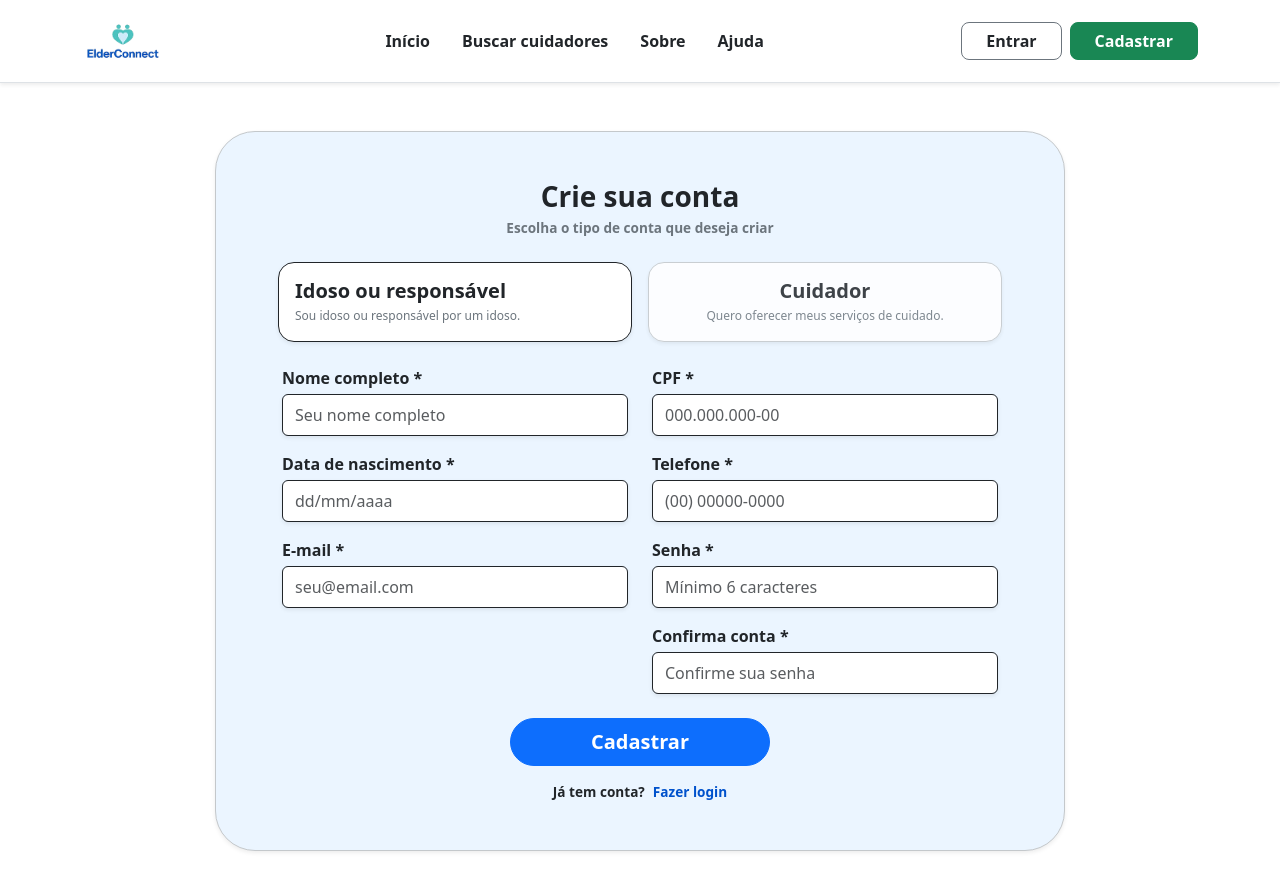
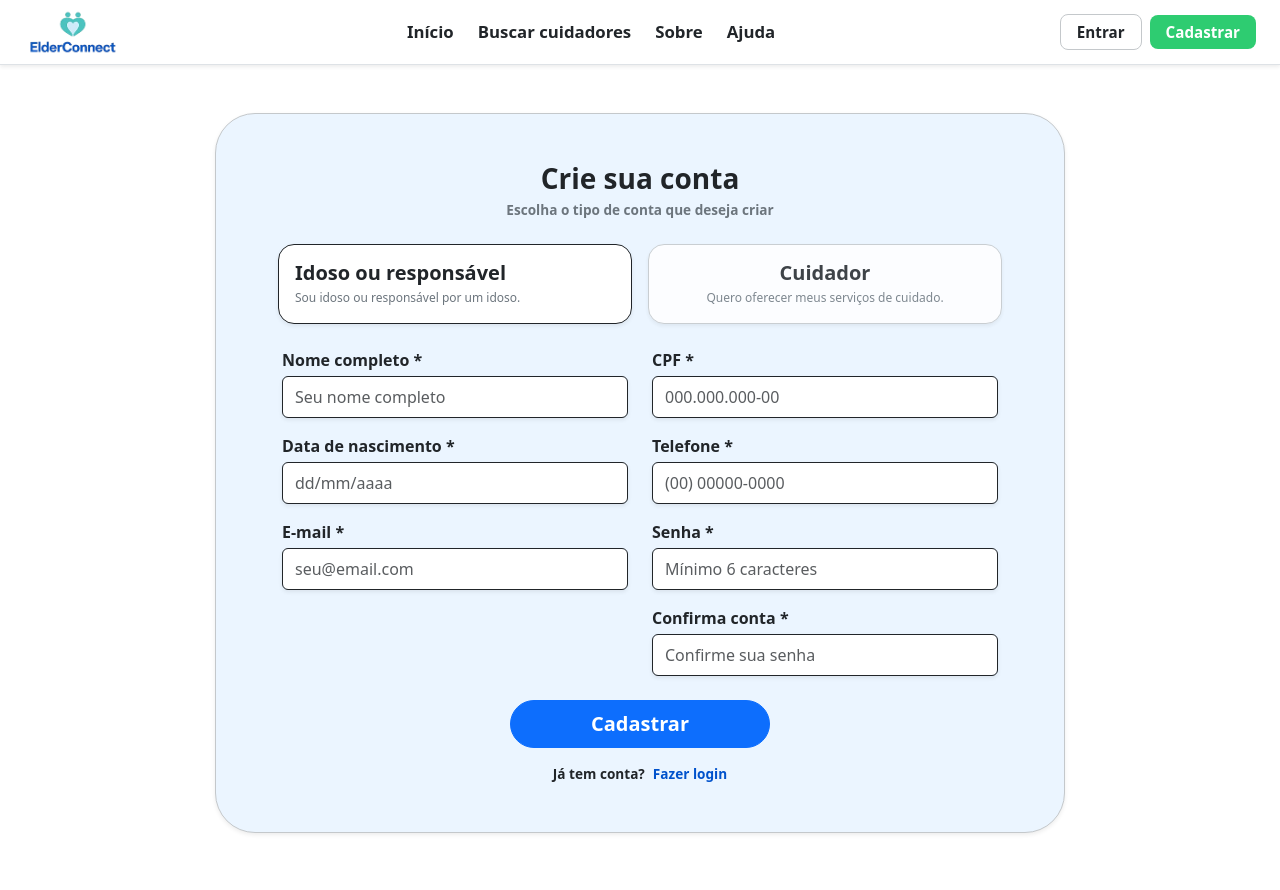
Before and after one commit to JoseAlfredo-afk/ElderConnect, an Angular app in the folder ElderConnect-Web/: page /account/sign-up in a window 1280 px wide. Shown: the top 890 px of the page. Built offline with nearby package versions, Linux system fonts and the light colour scheme.

Commit message:
fix: corrigindo duplicidade e alinhamento de alertas

```diff
--- a/ElderConnect-Web/src/app/app.html
+++ b/ElderConnect-Web/src/app/app.html
@@ -1,38 +1,52 @@
-<nav class="navbar navbar-expand-lg navbar-light bg-white border-bottom shadow-sm py-3">
-  <div class="container">
-    <a class="navbar-brand d-flex align-items-center" routerLink="/home">
-      <img src="elderconnect.png" alt="ElderConnect Logo" height="40" class="me-2">
+<nav class="navbar navbar-expand-lg navbar-light bg-white border-bottom py-2 shadow-sm">
+  <div class="container-fluid px-4 d-flex align-items-center justify-content-between">
+
+    <a class="d-flex flex-column align-items-center text-decoration-none" routerLink="/home" style="cursor: pointer;">
+      <img src="elderconnect.png" alt="ElderConnect Logo" height="48" class="d-block bg-transparent border-0 p-0 m-0">
     </a>
 
-    <div class="collapse navbar-collapse justify-content-center">
-      <ul class="navbar-nav mb-2 mb-lg-0 fw-bold">
-        <li class="nav-item mx-2">
-          <a class="nav-link text-dark" routerLink="/home" routerLinkActive="text-primary">Início</a>
-        </li>
-        <li class="nav-item mx-2">
-          <a class="nav-link text-dark" routerLink="/buscar">Buscar cuidadores</a>
-        </li>
-        <li class="nav-item mx-2">
-          <a class="nav-link text-dark" routerLink="/sobre">Sobre</a>
-        </li>
-        <li class="nav-item mx-2">
-          <a class="nav-link text-dark" routerLink="/ajuda">Ajuda</a>
-        </li>
-      </ul>
+    <div class="d-flex align-items-center gap-4 mx-auto">
+      <a routerLink="/home" class="text-decoration-none text-dark fw-bold" style="font-size: 1.05rem;">Início</a>
+      <a routerLink="/cuidadores" class="text-decoration-none text-dark fw-bold" style="font-size: 1.05rem;">Buscar cuidadores</a>
+      <a routerLink="/sobre" class="text-decoration-none text-dark fw-bold" style="font-size: 1.05rem;">Sobre</a>
+      <a routerLink="/ajuda" class="text-decoration-none text-dark fw-bold" style="font-size: 1.05rem;">Ajuda</a>
     </div>
 
-    <div *ngIf="!authService.usuarioLogado()" class="d-flex align-items-center gap-2">
-      <a routerLink="/account/sign-in" class="btn btn-outline-secondary px-4 rounded-3 text-dark fw-bold">Entrar</a>
-      <a routerLink="/account/sign-up" class="btn btn-success px-4 rounded-3 fw-bold bg-emerald">Cadastrar</a>
+    <div class="d-flex align-items-center">
+
+      <div *ngIf="!authService.usuarioLogado()" class="d-flex align-items-center gap-2">
+        <a routerLink="/account/sign-in" class="btn btn-light bg-white px-3 py-1.5 rounded-3 text-dark fw-bold border border-secondary-subtle" style="font-size: 0.95rem;">
+          Entrar
+        </a>
+        <a routerLink="/account/sign-up" class="btn btn-success px-3 py-1.5 rounded-3 fw-bold border-0" style="background-color: #2ecc71; font-size: 0.95rem;">
+          Cadastrar
+        </a>
+      </div>
+
+      <div *ngIf="authService.usuarioLogado()" class="d-flex align-items-center gap-3">
+        <span class="text-dark fw-bold" style="font-size: 1rem;">Olá, Usuário!</span>
+        <button (click)="authService.logout()" class="btn btn-danger px-3 py-1.5 rounded-3 fw-bold border-0" style="background-color: #dc3545; font-size: 0.95rem;">
+          Sair
+        </button>
+      </div>
+
     </div>
 
-    <div *ngIf="authService.usuarioLogado()" class="d-flex align-items-center gap-2">
-      <span class="text-dark fw-bold me-2">!</span>
-      <button (click)="authService.logout()" class="btn btn-danger px-3 rounded-3 fw-bold">Sair</button>
-    </div>
   </div>
 </nav>
 
-<main>
+<div *ngIf="mostrarAlertaLogin()"
+     class="alert alert-success d-flex align-items-center justify-content-center gap-2 border-0 shadow position-fixed end-0 py-2 px-4 rounded-3 text-success fw-bold me-4 animate__animated animate__fadeIn"
+     style="background-color: #d1e7dd; z-index: 1050; top: 90px; min-width: 240px; font-size: 0.9rem;">
+  <i class="bi bi-check-circle-fill"></i> Logado com sucesso!
+</div>
+
+<div *ngIf="mostrarAlertaCadastro()"
+     class="alert alert-success d-flex align-items-center justify-content-center gap-2 border-0 shadow position-fixed end-0 py-2 px-4 rounded-3 text-success fw-bold me-4 animate__animated animate__fadeIn"
+     style="background-color: #d1e7dd; z-index: 1050; top: 90px; min-width: 240px; font-size: 0.9rem;">
+  <i class="bi bi-check-circle-fill"></i> Cadastrado com sucesso!
+</div>
+
+<main class="w-100">
   <router-outlet></router-outlet>
 </main>
--- a/ElderConnect-Web/src/app/app.ts
+++ b/ElderConnect-Web/src/app/app.ts
@@ -1,7 +1,8 @@
-import { Component, inject, signal } from '@angular/core';
-import { RouterOutlet, RouterLink } from '@angular/router';
+import { Component, inject, signal, effect } from '@angular/core';
+import { RouterOutlet, RouterLink, NavigationEnd, Router } from '@angular/router';
 import { CommonModule } from '@angular/common';
 import { AuthService } from './services/user/auth';
+import { filter } from 'rxjs/operators';
 
 @Component({
   selector: 'app-root',
@@ -12,6 +13,31 @@ import { AuthService } from './services/user/auth';
 })
 export class App {
   protected readonly title = signal('ElderConnect-Web');
+  protected readonly authService = inject(AuthService);
 
-  protected readonly authService = inject(AuthService);
+  protected mostrarAlertaLogin = signal<boolean>(false);
+  protected mostrarAlertaCadastro = signal<boolean>(false);
+
+  constructor(private router: Router) {
+    effect(() => {
+      if (this.authService.usuarioLogado()) {
+        this.mostrarAlertaLogin.set(true);
+        setTimeout(() => this.mostrarAlertaLogin.set(false), 2500);
+      }
+    });
+
+
+    this.router.events.pipe(
+      filter(event => event instanceof NavigationEnd)
+    ).subscribe(() => {
+      if (this.authService.mostrarAlertaCadastroGlobal) {
+        this.mostrarAlertaCadastro.set(true);
+        this.authService.mostrarAlertaCadastroGlobal = false;
+
+        setTimeout(() => {
+          this.mostrarAlertaCadastro.set(false);
+        }, 2500);
+      }
+    });
+  }
 }
--- a/ElderConnect-Web/src/app/services/user/auth.ts
+++ b/ElderConnect-Web/src/app/services/user/auth.ts
@@ -4,8 +4,9 @@ import { Injectable, signal } from '@angular/core';
   providedIn: 'root'
 })
 export class AuthService {
-  // Signal que começa como 'false' (não logado)
+
   public usuarioLogado = signal<boolean>(false);
+  public mostrarAlertaCadastroGlobal: boolean = false;
 
   logar() {
     this.usuarioLogado.set(true);
--- a/ElderConnect-Web/src/app/views/account/sign-in/sign-in.ts
+++ b/ElderConnect-Web/src/app/views/account/sign-in/sign-in.ts
@@ -1,7 +1,7 @@
+import { Component, inject } from '@angular/core';
+import { RouterLink, Router } from '@angular/router';
+import { FormsModule } from '@angular/forms';
 import { CommonModule } from '@angular/common';
-import { Component, inject } from '@angular/core';
-import { FormsModule } from '@angular/forms';
-import { Router, RouterLink } from '@angular/router';
 import { AuthService } from '../../../services/user/auth';
 
 @Component({
@@ -15,7 +15,8 @@ export class SignIn {
   emailInput: string = '';
   senhaInput: string = '';
   mostrarSucesso: boolean = false;
-  private authService = inject(AuthService)
+
+  private authService = inject(AuthService);
 
   constructor(private router: Router) { }
 
@@ -23,13 +24,9 @@ export class SignIn {
     event.preventDefault();
 
     if (this.emailInput.trim() !== '' && this.senhaInput.trim() !== '') {
-      this.mostrarSucesso = true;
+      this.authService.logar();
 
-      this.authService.logar()
-
-      setTimeout(() => {
-        this.router.navigate(['/home']);
-      }, 2500);
+      this.router.navigate(['/home']);
 
     } else {
       alert('Por favor, preencha o e-mail e a senha de simulação.');
--- a/ElderConnect-Web/src/app/views/account/sign-up/sign-up.html
+++ b/ElderConnect-Web/src/app/views/account/sign-up/sign-up.html
@@ -1,8 +1,5 @@
 <div class="d-flex align-items-center justify-content-center py-5" style="min-height: 90vh; background-color: #ffffff;">
-  <div *ngIf="mostrarSucesso" class="alert alert-success d-flex align-items-center justify-content-center gap-2 border-0 shadow-sm py-2 mb-4 mx-auto rounded-pill text-success fw-bold"
-     style="background-color: #d1e7dd; max-width: 400px; font-size: 0.9rem;">
-  <i class="bi bi-check-circle-fill"></i> Cadastrado com sucesso!
-</div>
+
   <div class="card border border-secondary-subtle p-5 shadow-sm text-center"
        style="width: 100%; max-width: 850px; background-color: #ebf5ff; border-radius: 40px;">
 
--- a/ElderConnect-Web/src/app/views/account/sign-up/sign-up.ts
+++ b/ElderConnect-Web/src/app/views/account/sign-up/sign-up.ts
@@ -58,14 +58,12 @@ export class SignUp {
 
   submeter() {
     if (this.cadastroForm.valid) {
-      this.mostrarSucesso = true;
+      console.log('Dados enviados para simulação (Mock):', this.cadastroForm.value);
 
-      // Ativa o estado de logado imediatamente para sumir os botões do topo
-      this.authService.logar();
+      this.authService.mostrarAlertaCadastroGlobal = true;
 
-      setTimeout(() => {
-        this.router.navigate(['/home']); // Pode mandar direto para a Home já logado!
-      }, 2500);
+      this.router.navigate(['/account/sign-in']);
+
     } else {
       this.cadastroForm.markAllAsTouched();
     }
```
Also changed, not shown: ElderConnect-Web/src/app/views/account/sign-in/sign-in.html (+7 -13 lines).
